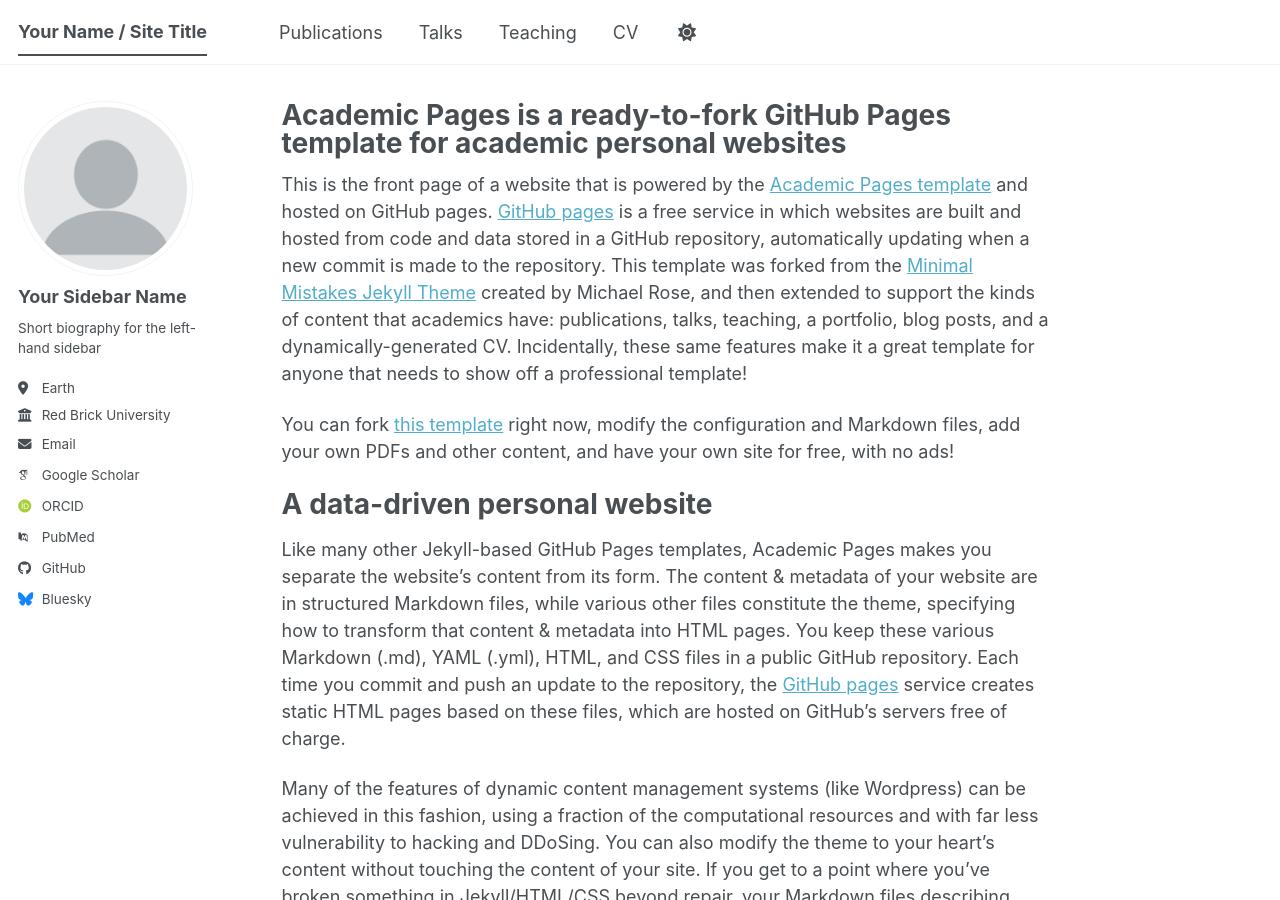
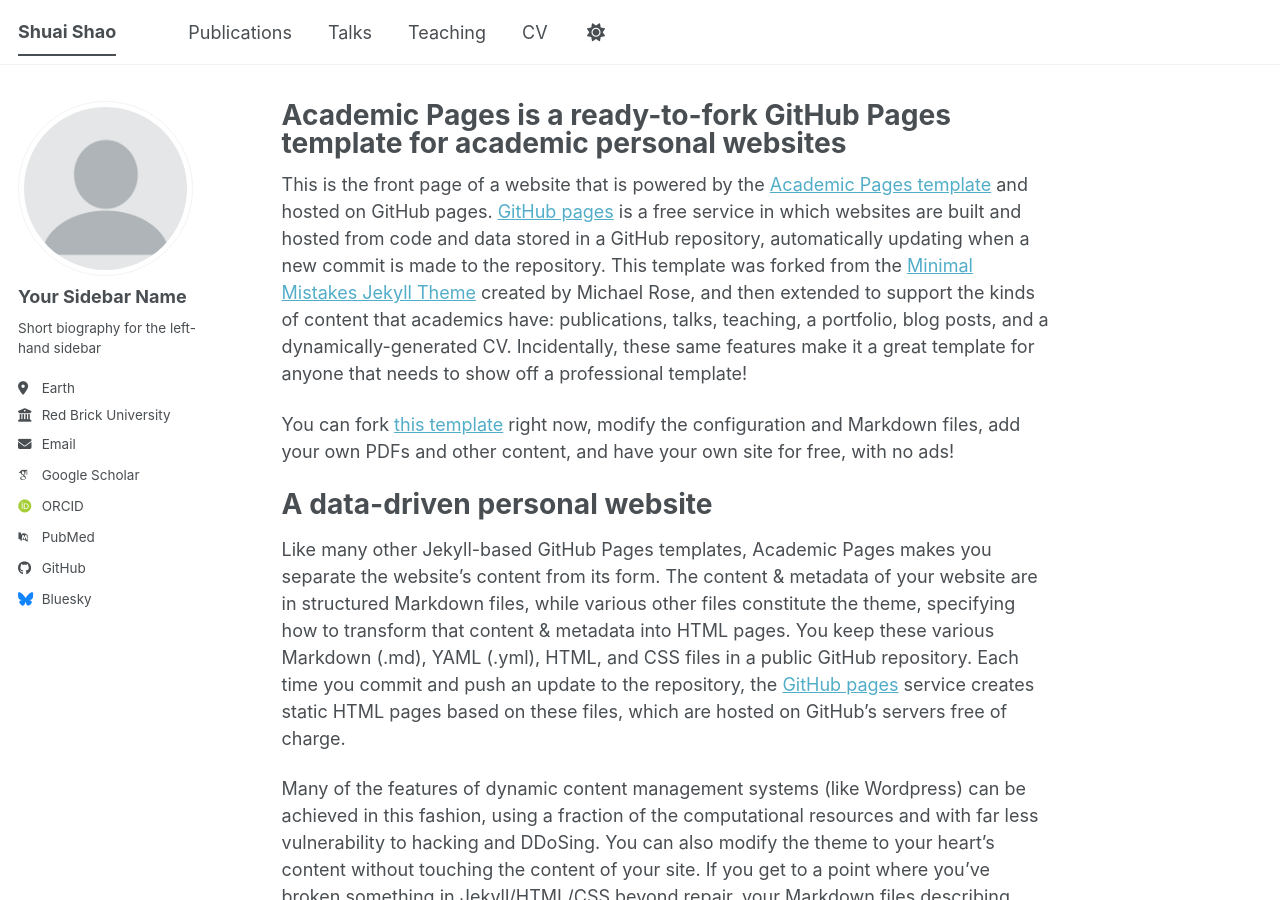
Before and after one commit to ShuaiShao-1203/ShuaiShao-1203.github.io, a Jekyll site: the page built from _pages/about.md, in a window 1280 px wide and 900 px high. Built offline with Jekyll 4.4.1, drawn with Linux system fonts in a browser that asks for light colours; some web fonts are replaced; a script bundle is joined from its source files by our own code; library files that are not in the unit come from our copies.

Commit message:
Update _config.yml

```diff
--- a/_config.yml
+++ b/_config.yml
@@ -9,11 +9,11 @@
 # Basic Site Settings
 locale                   : "en-US"
 site_theme               : "default" # The available themes options are "default", "air", "sunrise", "mint", "dirt" and "contrast"
-title                    : "Your Name / Site Title"
+title                    : "Shuai Shao"
 title_separator          : "-"
 name                     : &name "Shuai Shao"
 description              : &description "Your Name's academic portfolio"   # Update this with a general description of your site, this is the default if not overridden by a page
-url                      : https://academicpages.github.io # The base hostname & protocol for your site e.g. "https://[your GitHub username].github.io",
+url                      : https://shuaishao-1203.github.io # The base hostname & protocol for your site e.g. "https://[your GitHub username].github.io",
                                                            # or if you already have some other page hosted on Github then use "https://[your GitHub username].github.io/[Your Repo Name]"
 baseurl                  : "" # the subpath of your site, e.g. "/blog"
 repository               : "academicpages/academicpages.github.io"
```
